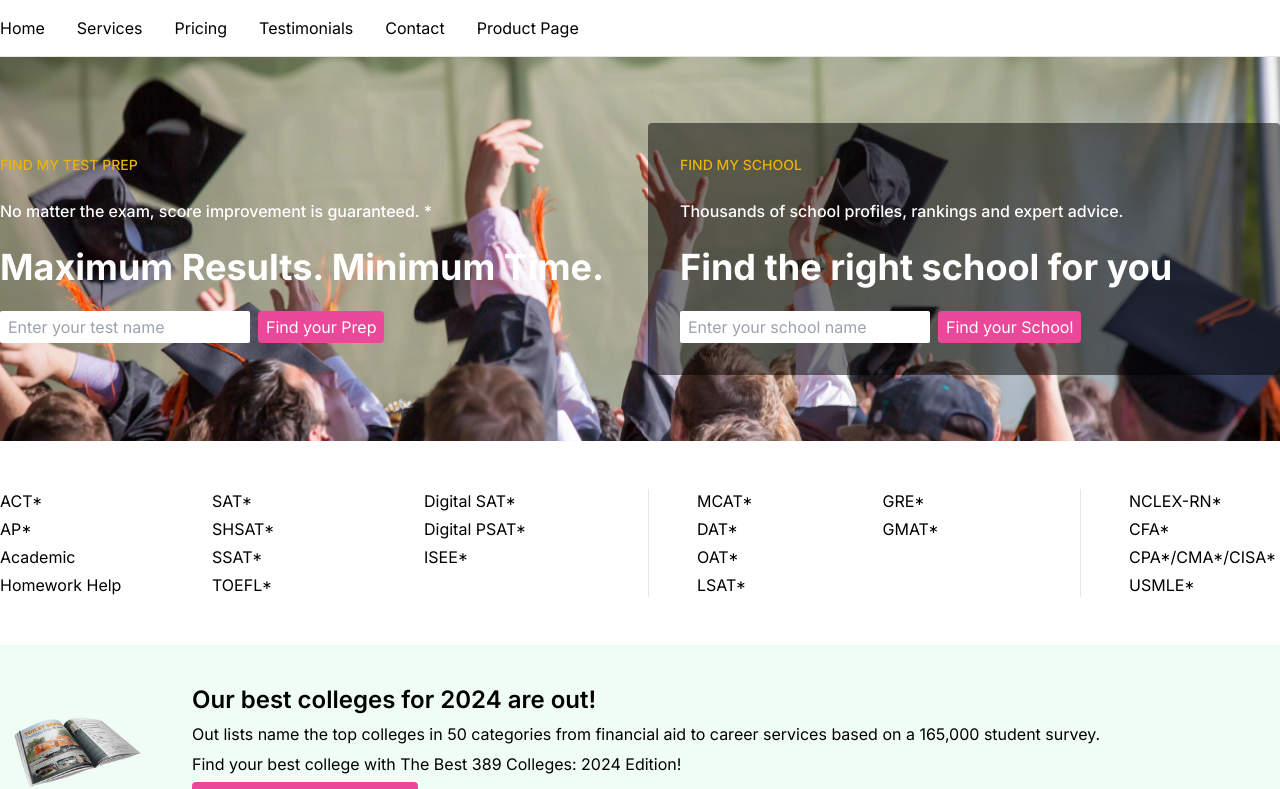
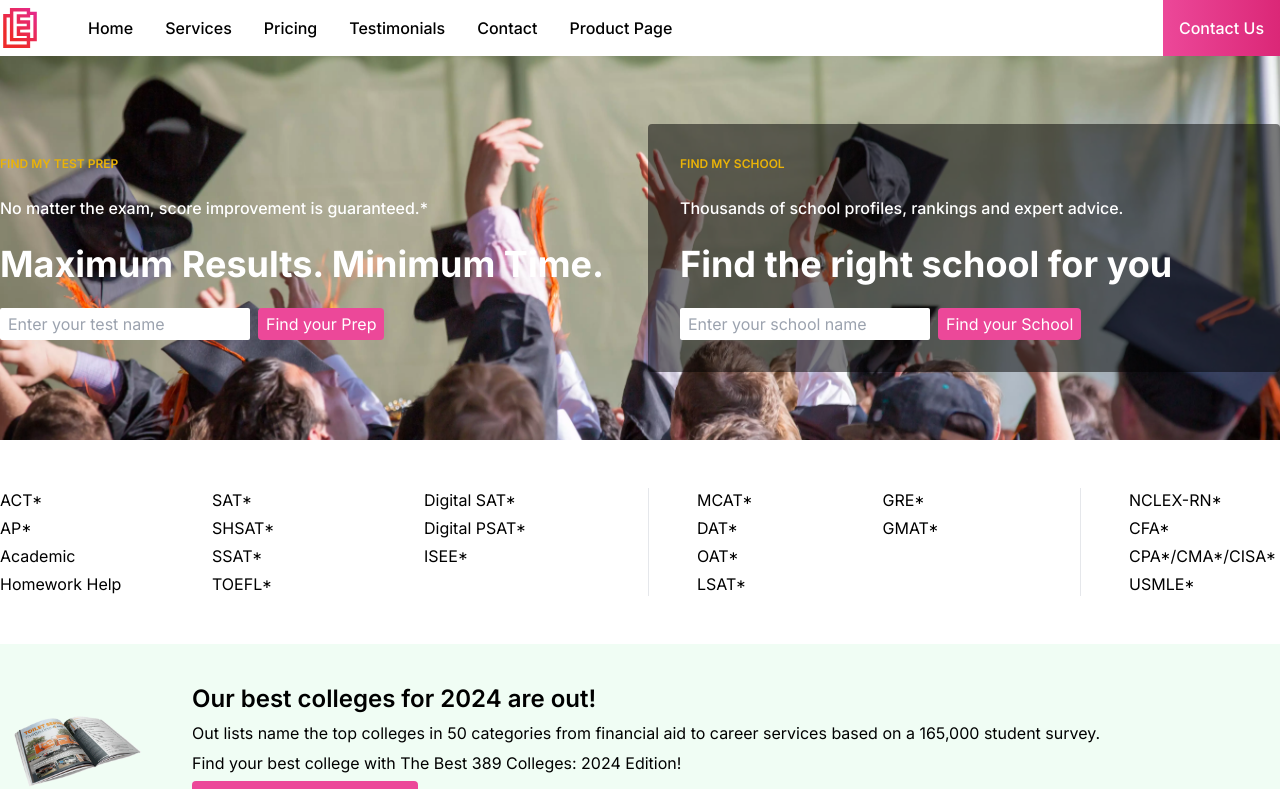
Before and after one commit to Azlan-A1/Edumasters, a Next.js app: page / in a window 1280 px wide. Shown: the top 789 px of the page. Built offline with nearby package versions, Linux system fonts and the light colour scheme.

Commit message:
Edumasters Logo in Navigation

```diff
--- a/src/components/Jumbotron/Jumbotron.module.scss
+++ b/src/components/Jumbotron/Jumbotron.module.scss
@@ -35,7 +35,7 @@
 		}
 
 		.label {
-			@apply text-yellow-500 text-sm uppercase font-medium;
+			@apply text-yellow-500 text-xs uppercase font-semibold;
 		}
 
 		.form {
--- a/src/components/Jumbotron/Jumbotron.tsx
+++ b/src/components/Jumbotron/Jumbotron.tsx
@@ -1,5 +1,8 @@
+// Next
+import Image from 'next/image'
+
 // Components
-import Image from 'next/image'
+import Button from '../Button'
 import Input from '../Input'
 
 // Styles
@@ -7,7 +10,8 @@ import styles from './Jumbotron.module.scss'
 
 // Assets
 import graduation from '@/assets/images/graduation.webp'
-import Button from '../Button'
+
+// Packages
 import classNames from 'classnames'
 
 const Jumbotron = () => {
@@ -21,9 +25,11 @@ const Jumbotron = () => {
 					<div className={styles.column_1}>
 						<p className={styles.label}>Find my test prep</p>
 						<p className={styles.subtitle}>
-							No matter the exam, score improvement is guaranteed. *
+							No matter the exam, score improvement is guaranteed.*
 						</p>
-						<h1 className={styles.title}>Maximum Results. Minimum Time.</h1>
+						<h1 className={classNames(styles.title)}>
+							Maximum Results. Minimum Time.
+						</h1>
 
 						<form className={styles.form}>
 							<Input.TextInput
--- a/src/components/Navigation/Navigation.module.scss
+++ b/src/components/Navigation/Navigation.module.scss
@@ -1,11 +1,34 @@
 .base {
-	@apply border-b py-4;
+	.content {
+		@apply container h-14;
+		@apply flex items-center;
 
-	.content {
-		@apply container;
+		.logo {
+			@apply relative w-10 h-10;
+		}
 
 		ul {
-			@apply flex items-center space-x-8;
+			@apply flex items-center space-x-8 ml-12;
+
+			li {
+				a {
+					@apply font-medium;
+				}
+			}
+		}
+
+		.cta {
+			@apply ml-auto;
+
+			button {
+				@apply block h-14 px-4;
+				@apply bg-gradient-to-r from-pink-500 to-pink-600 transition-colors;
+				@apply text-white font-medium;
+
+				&:hover {
+					@apply bg-gradient-to-r from-pink-600 to-pink-700;
+				}
+			}
 		}
 	}
 }
--- a/src/components/Navigation/Navigation.tsx
+++ b/src/components/Navigation/Navigation.tsx
@@ -1,8 +1,12 @@
 // Next
+import Image from 'next/image'
 import Link from 'next/link'
 
 // Styles
 import styles from './Navigation.module.scss'
+
+// Assets
+import logo from '@/assets/brand/edumasters_logo.svg'
 
 const Navigation = () => {
 	const links = [
@@ -35,6 +39,11 @@ const Navigation = () => {
 	return (
 		<div className={styles.base}>
 			<div className={styles.content}>
+				<Link href='/'>
+					<div className={styles.logo}>
+						<Image src={logo} alt='Edumasters Logo' fill />
+					</div>
+				</Link>
 				<ul>
 					{links.map((link, index) => (
 						<li key={index}>
@@ -42,6 +51,9 @@ const Navigation = () => {
 						</li>
 					))}
 				</ul>
+				<div className={styles.cta}>
+					<button>Contact Us</button>
+				</div>
 			</div>
 		</div>
 	)
```
